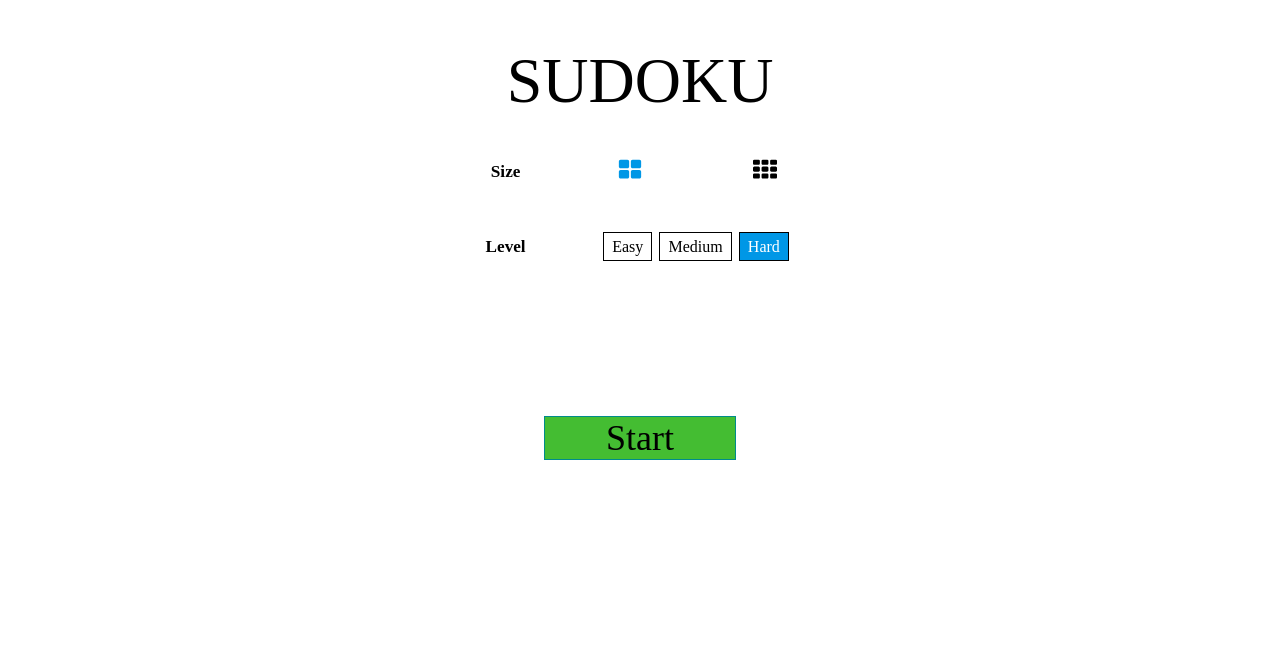
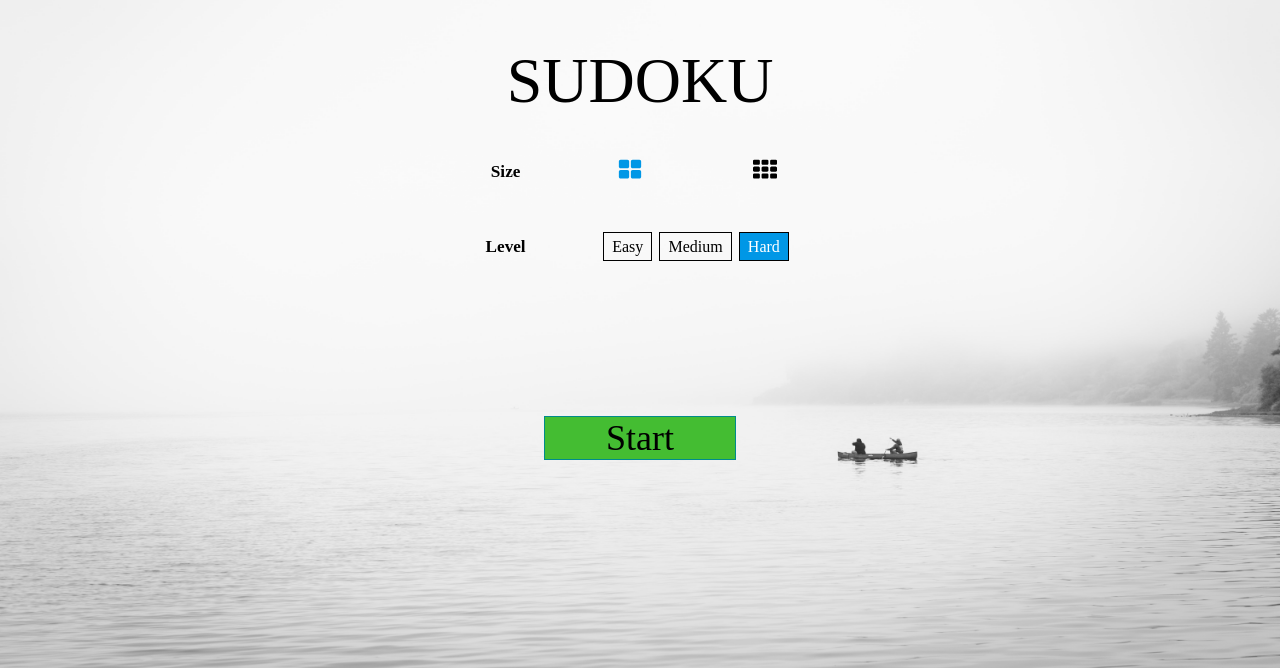
Before and after one commit to Kalle-Rei/sti-frontend, a website: page public/index.html in a window 1280 px wide. Shown: the part 132-800 px from the top of the page. Drawn offline with Linux system fonts and the light colour scheme.

Commit message:
more stop-gap styling

```diff
--- a/public/css/index.css
+++ b/public/css/index.css
@@ -1,4 +1,5 @@
 /* @TODO: go through these styles and prune unused ones */
+/* @TODO: make bootstrap grid actually work on all display sizes  */
 @charset "UTF-8";
 * {
   padding: 0;
@@ -77,7 +78,7 @@ html {
 html body {
   height: 100%;
   width: 100%;
-  background-image: url("images/bg.jpg");
+  background-image: url("/images/bg.jpg");
   background-repeat: no-repeat;
   background-size: cover;
   background-size: 100% 100%;
@@ -469,4 +470,4 @@ html body #home #start:active {
   background-color: #a4b0be;
   color: white;
 }
-/*# sourceMappingURL=style.css.map */
+/*# sourceMappingURL=index.css.map */
```
Also changed, not shown: 1 other file.
